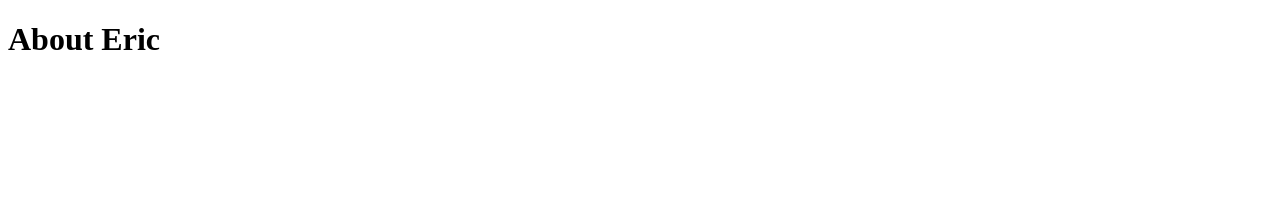
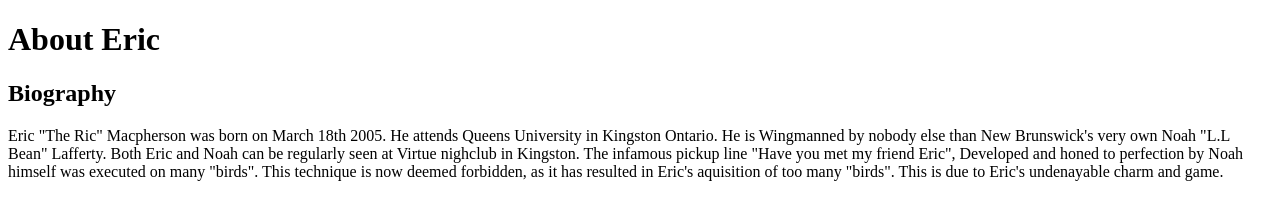
Before and after one commit to sebyYepes/My-Friend-Eric, a plain HTML site: page AboutEric/AboutEric.html in a window 1280 px wide. Drawn offline with Linux system fonts and the light colour scheme.

Commit message:
added bio and flick

```diff
--- a/AboutEric/AboutEric.html
+++ b/AboutEric/AboutEric.html
@@ -7,6 +7,15 @@
 </head>
 <body>
     <h1>About Eric</h1>
+    <h2>Biography</h2>
+    <p>Eric "The Ric" Macpherson was born on March 18th 2005. He attends Queens University in Kingston Ontario.
+       He is Wingmanned by nobody else than New Brunswick's very own Noah "L.L Bean" Lafferty. Both Eric and Noah
+       can be regularly seen at Virtue nighclub in Kingston. The infamous pickup line "Have you met my friend Eric",
+       Developed and honed to perfection by Noah himself was executed on many "birds". This technique is now deemed
+       forbidden, as it has resulted in Eric's aquisition of too many "birds". This is due to Eric's undenayable charm
+       and game.
+    </p>
+    <h2><a href = "AboutEric.html/images/Eric flick 1.png"></a></h2>
 
 
 </body>
```
Also changed, not shown: AboutEric/images/Eric flick 1.png (added).
